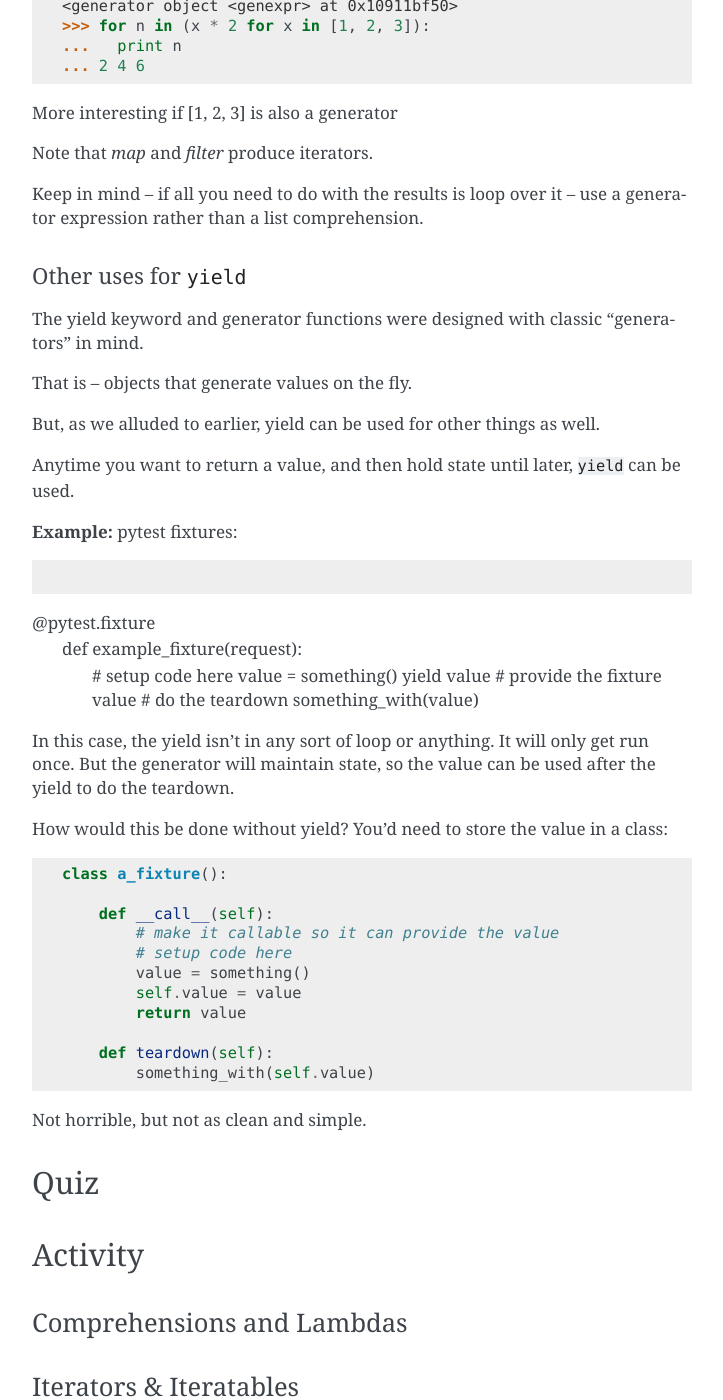
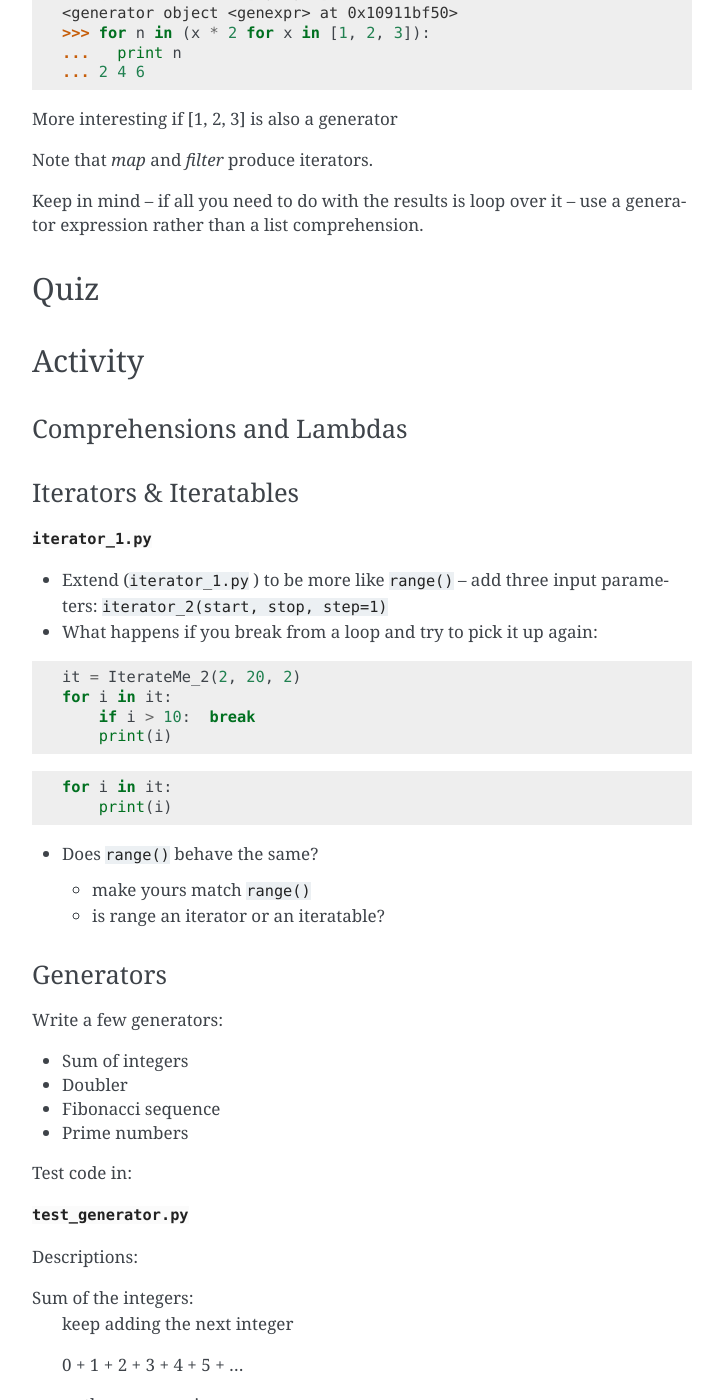
Before and after one commit to ak-foster/FP2, a Sphinx documentation site: the page built from source/index.rst, in a window 1280 px wide and 1400 px high, scrolled down 12572 px. Shown: the whole window, without its empty margins (388-1111 px from the left). Built offline with Sphinx 7.4.7, drawn with Linux system fonts in a browser that asks for light colours; some of the changed text lies outside the part shown.

Commit message:
Remove other uses for yield as it feels out of sequence

```diff
--- a/source/index.rst
+++ b/source/index.rst
@@ -59,11 +59,11 @@ Required Reading
 ================
 
 * Small functions and the lambda expression
-https://docs.python.org/dev/howto/functional.html?highlight=lambda#small-functions-and-the-lambda-expression
+  https://docs.python.org/dev/howto/functional.html?highlight=lambda#small-functions-and-the-lambda-expression
 * Iterators
-https://docs.python.org/dev/howto/functional.html?highlight=iterator#iterators
+  https://docs.python.org/dev/howto/functional.html?highlight=iterator#iterators
 * What exactly are Python's iterator, iterable, and iteration protocols?
-https://stackoverflow.com/questions/9884132/what-exactly-are-pythons-iterator-iterable-and-iteration-protocols
+  https://stackoverflow.com/questions/9884132/what-exactly-are-pythons-iterator-iterable-and-iteration-protocols
 
 
 Optional Reading
@@ -643,52 +643,6 @@ Note that `map` and `filter` produce iterators.
 Keep in mind -- if all you need to do with the results is loop over it
 -- use a generator expression rather than a list comprehension.
 
-Other uses for ``yield``
-------------------------
-
-The yield keyword and generator functions were designed with classic "generators" in mind.
-
-That is -- objects that generate values on the fly.
-
-But, as we alluded to earlier, yield can be used for other things as well.
-
-Anytime you want to return a value, and then hold state until later,
-``yield`` can be used.
-
-**Example:** pytest fixtures:
-
-.. code-block:: python
-
-@pytest.fixture
-    def example_fixture(request):
-        # setup code here
-        value = something()
-        yield value  # provide the fixture value
-        # do the teardown
-        something_with(value)
-
-In this case, the yield isn't in any sort of loop or anything.
-It will only get run once. But the generator will maintain state,
-so the value can be used after the yield to do the teardown.
-
-How would this be done without yield? You'd need to store the value in a class:
-
-.. code-block:: python
-
-    class a_fixture():
-
-        def __call__(self):
-            # make it callable so it can provide the value
-            # setup code here
-            value = something()
-            self.value = value
-            return value
-
-        def teardown(self):
-            something_with(self.value)
-
-Not horrible, but not as clean and simple.
-
 
 ****
 Quiz
```
